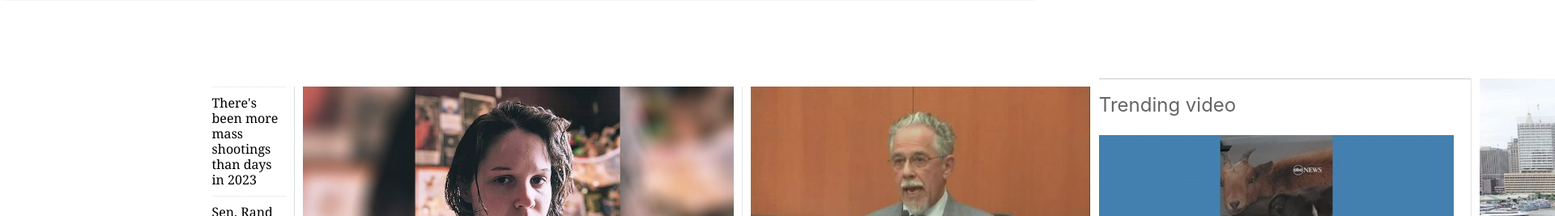
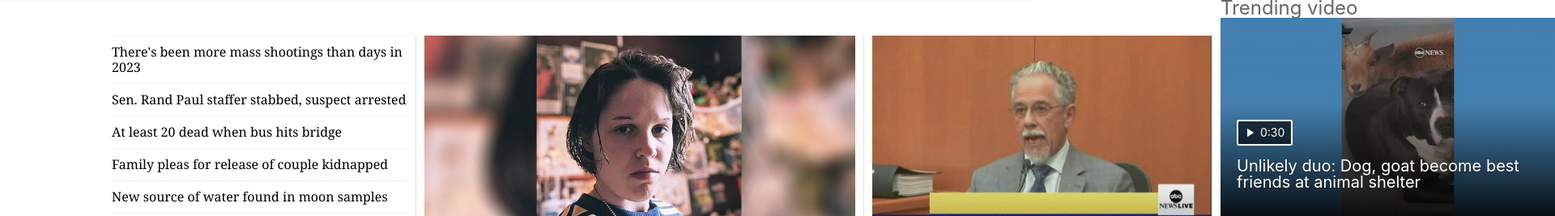
Before and after one commit to Raphael-Aldaz/WebProject, a plain HTML site: page index.html in a window 1280 px wide. Shown: the part 125-392 px from the top of the page at 81% size, 1920 px wide, since content can reach past the window. Drawn offline with nearby package versions, Linux system fonts and the light colour scheme.

Commit message:
place section 1 & 2 on main

```diff
--- a/index.html
+++ b/index.html
@@ -78,7 +78,8 @@
         </div>
     </header>
     <main>
-        <div class="homePage__first_bandeau">
+        <section class="first__bandeau">
+        <!--<div class="homePage__first_bandeau">-->
             <div class="firstBlock">
                 <ul>
                     <li>
@@ -198,6 +199,7 @@
                     </div>
                 </a>
             </div>
+        </section>
             <section class="second__bandeau">
                 <div class="second__bandeau__firstBlock">
                     <h1>Trending video</h1>
--- a/style/style.css
+++ b/style/style.css
@@ -139,14 +139,22 @@ MAIN
 FIRST BANDEAU
 **********************************************************************/
 main {
-    position: relative;
-    top: 100px;
-    margin-left: 251.5px;
+     /* position: relative; */
+    /* top: 100px; */
+    /* margin-left: 251.5px; */
+    margin-left:10%;
+    width: 80%;
+    display:flex;
+    align-items:center
 }
+.first__bandeau {
+     flex:auto;
+    display:flex;
 
-.homePage__first_bandeau {
+}
+/* .homePage__first_bandeau {
     display: flex;
-}
+} */
 
 .firstBlock {
     width: 365px;
@@ -154,7 +162,8 @@ main {
     margin: 10px 0px 10px 0px;
     padding: 0 10px 0 10px;
     border-right: 1px solid #dcdddf;
-
+/*     flex: 0 1 auto;
+    margin:0rem 0.5rem 1rem 0.5rem; */
 }
 
 .firstBlock>ul>li {
@@ -180,6 +189,8 @@ main {
     height: 476.25px;
     padding: 0 10px;
     margin: 10px 0;
+/*     flex: 0 1 auto;
+    margin:0rem 0.5rem 1rem 0.5rem; */
 }
 
 .secondBlock__picture {
@@ -256,6 +267,8 @@ main {
     border-left: 1px solid #e5e5e5;
     height: 515.25px;
     width: 420px;
+/*     flex: 0 1 auto;
+    margin:0rem 0.5rem 1rem 0.5rem; */
 }
 
 .thirdBlock__top__picture>img {
@@ -328,7 +341,7 @@ main {
 
 .thirdBlock__bottom {
     color: #656565;
-    display: block;
+    /* display: block; */
     font-size: 14px;
     line-height: 17px;
     text-decoration: none;
@@ -376,18 +389,22 @@ MAIN
 SECOND BANDEAU
 **********************************************************************/
 .second__bandeau {
+    flex:auto;
     display: flex;
+    /* justify-content: space-between; */
+
 }
 
 .second__bandeau__firstBlock {
     border-right: 1px solid #e5e5e5;
     width: 459px;
+    /* flex: 0 1 auto; */
 }
 
 .second__bandeau__firstBlock>h1 {
     border-bottom: 0;
     border-top: 1px solid #ccc;
-    padding: 20px 0 25px;
+    padding: 20px 0 2 5px;
     color: #656565;
     font-size: 24px;
     font-weight: 400;
@@ -469,7 +486,7 @@ SECOND BANDEAU
 }
 
 .second__bandeau__secondBlock {
-    position: relative;
+    /* position: relative; */
     width: 439px;
     margin: 0 10px;
 }
@@ -510,7 +527,7 @@ SECOND BANDEAU
 }
 
 .second__bandeau__thirdBlock {
-    position: relative;
+    /* position: relative; */
     width: 438px;
 }
 
```
